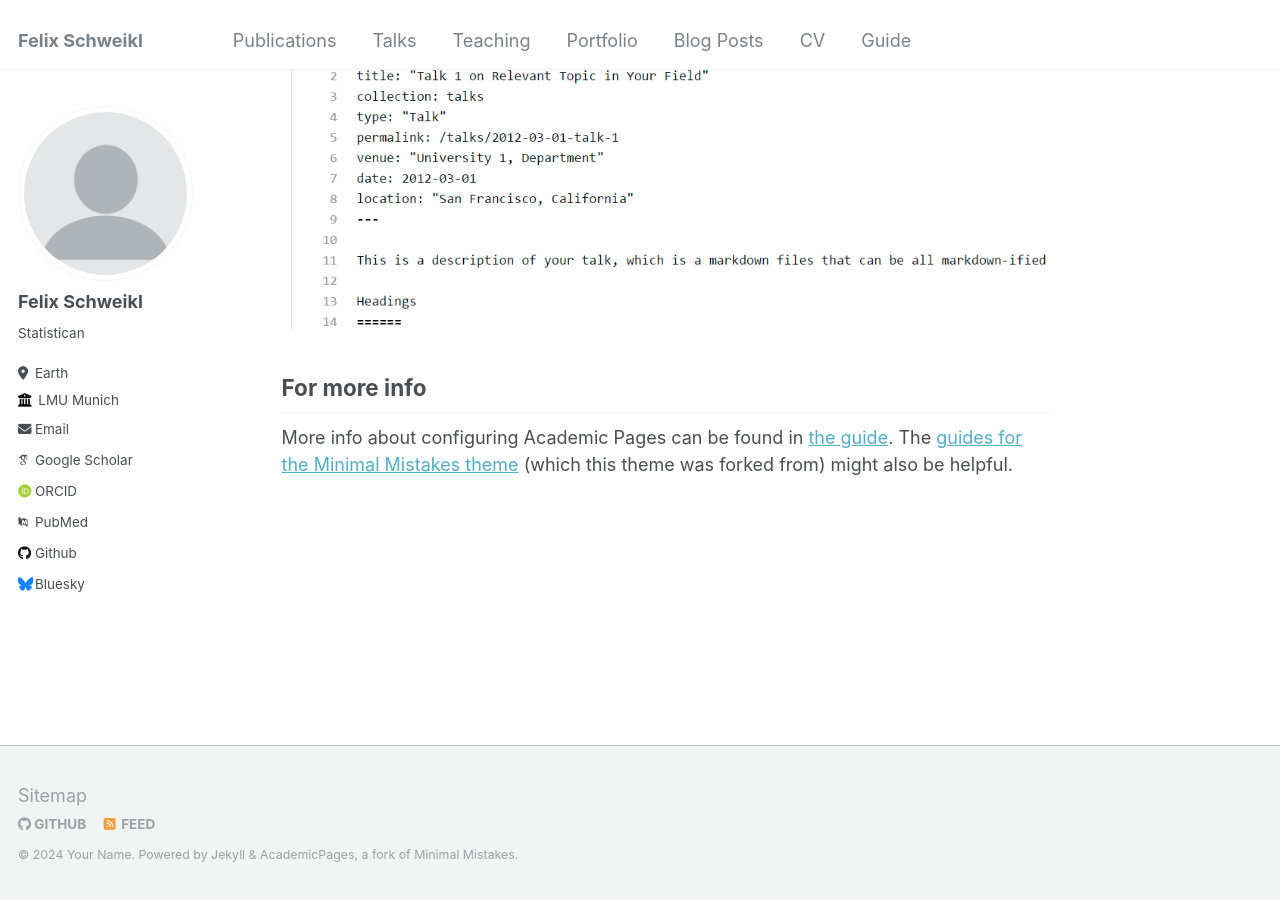
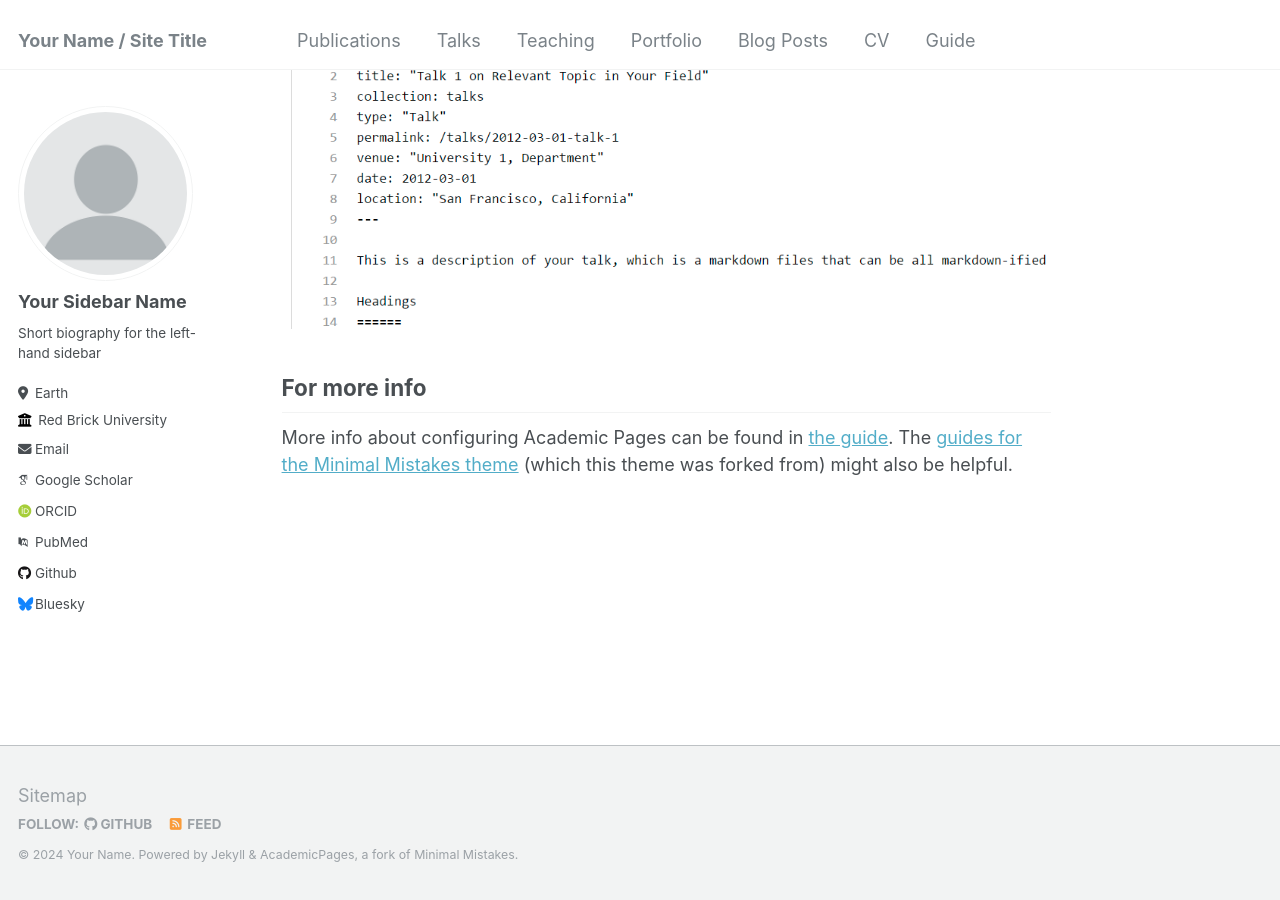
Before and after one commit to felixschweikl/felixschweikl.github.io, a Jekyll site: the page built from _pages/about.md, in a window 1280 px wide and 900 px high, scrolled down 2660 px. Built offline with Jekyll 4.4.1, drawn with Linux system fonts in a browser that asks for light colours; some web fonts are replaced.

Commit message:
Update _config.yml

```diff
--- a/_config.yml
+++ b/_config.yml
@@ -7,14 +7,14 @@
 # server process.
 
 # Basic Site Settings
-locale                   : "de"
-title                    : "Felix Schweikl"
+locale                   : "en-US"
+title                    : "Your Name / Site Title"
 title_separator          : "-"
 name                     : &name "Your Name"
 description              : &description "personal description"
-url                      : # the base hostname & protocol for your site e.g. "https://mmistakes.github.io"
+url                      : https://academicpages.github.io # the base hostname & protocol for your site e.g. "https://mmistakes.github.io"
 baseurl                  : "" # the subpath of your site, e.g. "/blog"
-repository               : "https://github.com/felixschweikl"
+repository               : "academicpages/academicpages.github.io"
 
 # Site Author - The following control what appear as part of the author content on the side bar.
 #               If a field is blank the icon and link will not appear, otherwise it will be shown.
@@ -22,11 +22,11 @@ repository               : "https://github.com/felixschweikl"
 author:
   # Biographic information
   avatar           : "profile.png"
-  name             : "Felix Schweikl"
+  name             : "Your Sidebar Name"
   pronouns         : # example: "she/her"
-  bio              : "Statistican"
+  bio              : "Short biography for the left-hand sidebar"
   location         : "Earth"
-  employer         : "LMU Munich"
+  employer         : "Red Brick University"
   uri              : # URL
   email            : "none@example.org"
 
```
